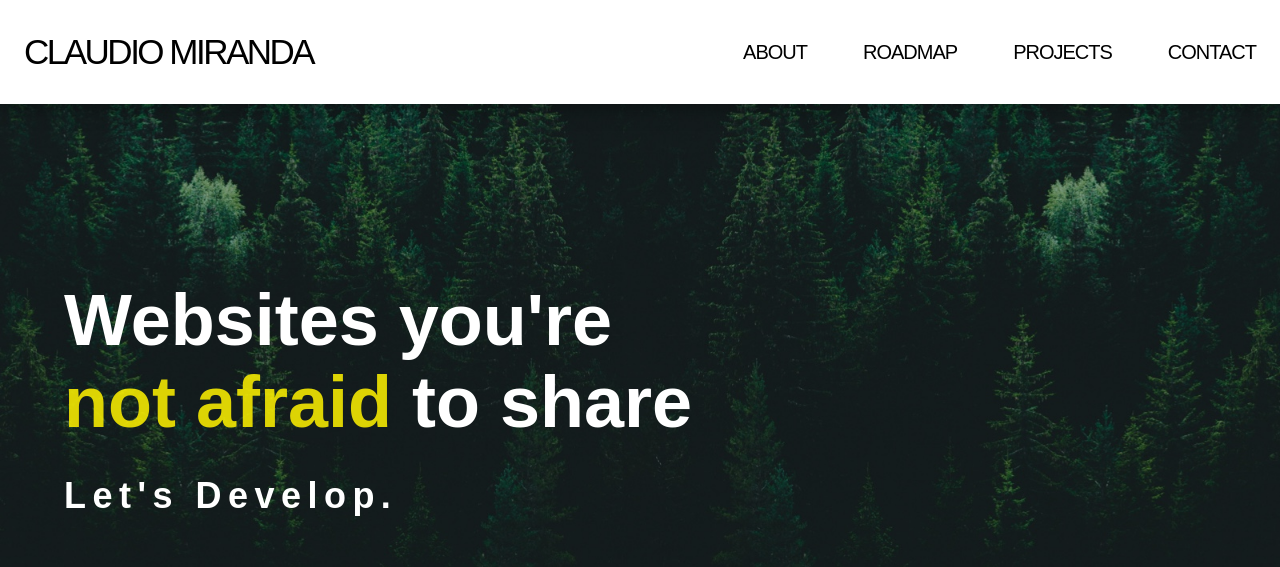
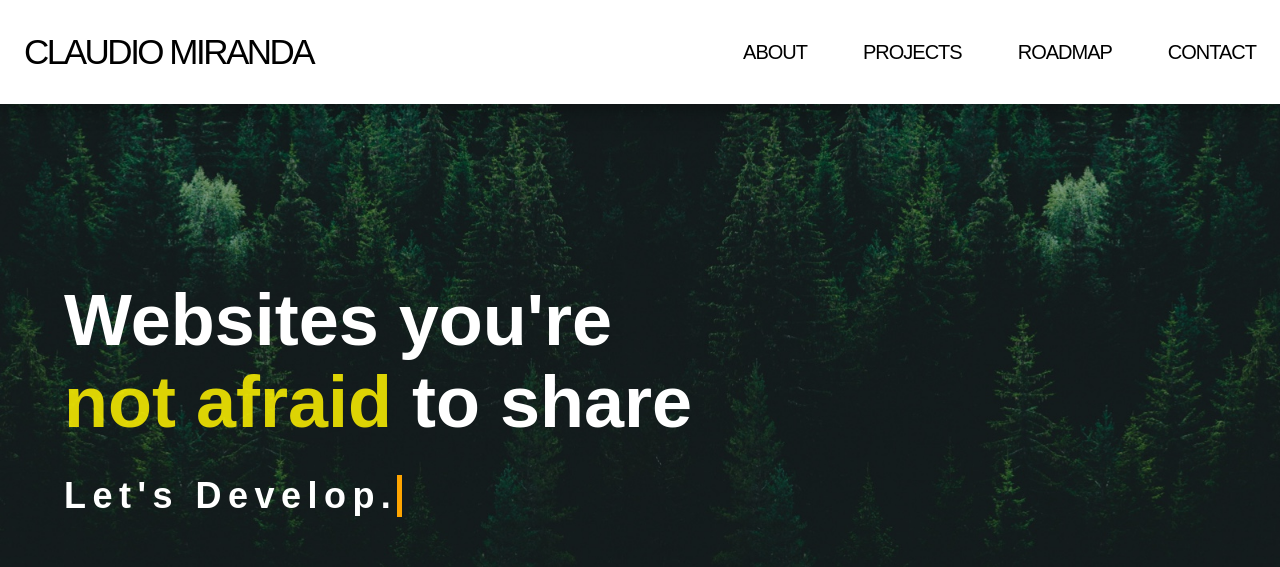
Before and after one commit to CodingClauds/Portfolio, a React (Create React App) app: page / in a window 1280 px wide. Shown: the top 567 px of the page. Built offline with nearby package versions, Linux system fonts and the light colour scheme.

Commit message:
Linked the logic between components,created a timeline section mockup

```diff
--- a/src/App.js
+++ b/src/App.js
@@ -1,14 +1,14 @@
 import "./App.scss";
+import Header from "./components/Header/Header";
 import Body from "./components/Body/Body";
 import Footer from "./components/Footer/Footer";
-import Header from "./components/Header/Header";
 
 import { useRef } from "react";
 
 function App() {
   const myRefAbout = useRef(null);
+  const myRefProjects = useRef(null);
   const myRefRoadmap = useRef(null);
-  const myRefProjects = useRef(null);
   const myRefContact = useRef(null);
 
   const executeScroll = (scrollToSection) =>
@@ -18,15 +18,15 @@
     <>
       <Header
         myRefAbout={myRefAbout}
+        myRefProjects={myRefProjects}
         myRefRoadmap={myRefRoadmap}
-        myRefProjects={myRefProjects}
         myRefContact={myRefContact}
         executeScroll={executeScroll}
       />
       <Body
         myRefAbout={myRefAbout}
         myRefProjects={myRefProjects}
-        myRefContact={myRefContact}
+        myRefRoadmap={myRefRoadmap}
         executeScroll={executeScroll}
       />
       <Footer myRefContact={myRefContact} />
--- a/src/components/Body/Body.js
+++ b/src/components/Body/Body.js
@@ -2,8 +2,9 @@
 import Me from "../../assets/images/BSTN-May-2022-Toront-CT-Headshot-31.jpg";
 import Techstack from "../Techstack/Techstack";
 import Projects from "../Projects/Projects";
+import Roadmap from "../Roadmap/Roadmap";
 
-export default function Body({ myRefAbout, myRefProjects }) {
+export default function Body({ myRefAbout, myRefProjects, myRefRoadmap }) {
   return (
     <>
       <main>
@@ -60,13 +61,17 @@
           </div>
         </section>
 
-        <section>
+        <section id="techstack">
           <Techstack />
         </section>
 
         <section id="projects" ref={myRefProjects}>
           <Projects />
         </section>
+
+        <section id="roadmap" ref={myRefRoadmap}>
+          <Roadmap />
+        </section>
       </main>
     </>
   );
--- a/src/components/Header/Header.js
+++ b/src/components/Header/Header.js
@@ -4,8 +4,8 @@
 function Header({
   executeScroll,
   myRefAbout,
+  myRefProjects,
   myRefRoadmap,
-  myRefProjects,
   myRefContact,
 }) {
   const [menuButton, setMenuButton] = useState("");
@@ -39,17 +39,6 @@
                   about
                 </span>
               </li>
-
-              <li>
-                <span
-                  className="nav-link"
-                  onClick={() => executeScroll(myRefRoadmap)}
-                  href="about-me"
-                >
-                  roadmap
-                </span>
-              </li>
-
               <li>
                 <span
                   className="nav-link"
@@ -57,6 +46,15 @@
                   href="projects"
                 >
                   projects
+                </span>
+              </li>
+              <li>
+                <span
+                  className="nav-link"
+                  onClick={() => executeScroll(myRefRoadmap)}
+                  href="roadmap"
+                >
+                  roadmap
                 </span>
               </li>
               <li>
--- a/src/components/Roadmap/Roadmap.js
+++ b/src/components/Roadmap/Roadmap.js
@@ -3,7 +3,7 @@
 export default function Roadmap() {
   return (
     <>
-      <div className="timeline-container">
+      <div className="timeline-container" id="roadmap">
         <div className="row">
           <div className="col-md-12">
             <div className="card">
```
